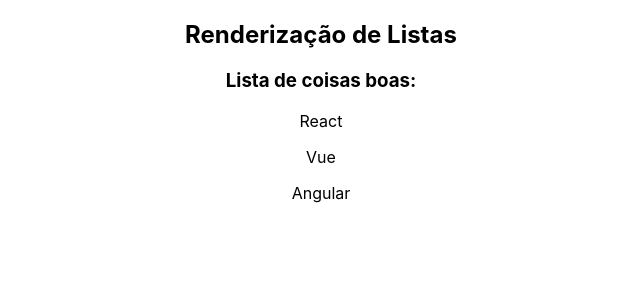
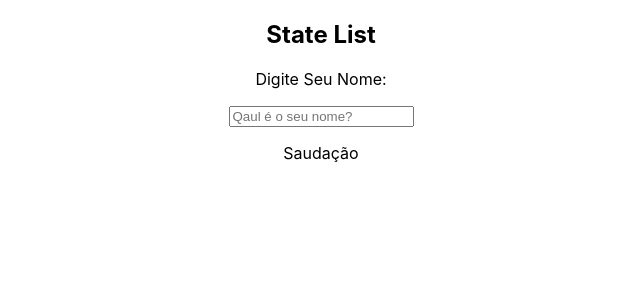
Before and after one commit to Samuel-fsb/react, a React (Create React App) app in the folder meu-projeto/: page / in a window 1280 px wide. Shown: the top 300 px of the page, without its empty margins (319-959 px from the left). Built offline with nearby package versions, Linux system fonts and the light colour scheme.

Commit message:
Criando um elemento de formulário.

```diff
--- a/meu-projeto/src/App.js
+++ b/meu-projeto/src/App.js
@@ -1,15 +1,18 @@
 import './App.css';
-import Lista2 from './componets/Lista2'
+import {useState} from 'react'
+import SeuNome from './componets/SeuNome';
+import Saudacao from './componets/saudacao'
 
 function App() {
 
-  const MeusItens = ['React', 'Vue', 'Angular']
-
+const [nome, setNome] = useState()
 
   return(
     <div className='App'>
-      <h2>Renderização de Listas</h2>
-      <Lista2 itens={MeusItens}/>
+      <h2>State List</h2>
+      <SeuNome setNome={setNome}/>
+      {nome}
+      <Saudacao nome={nome}/>
     </div>
   );
 
--- /dev/null
+++ b/meu-projeto/src/componets/SeuNome.js
@@ -0,0 +1,11 @@
+function SeuNome({ setNome }){
+
+    return(
+    <div>
+        <p>Digite Seu Nome:</p>
+        <input type="text" placeholder="Qaul é o seu nome?" onChange={(e) => setNome(e.target.value)}></input>
+    </div>
+    );
+};
+
+export default SeuNome;
--- /dev/null
+++ b/meu-projeto/src/componets/saudacao.js
@@ -0,0 +1,9 @@
+function Saudacao(){
+    return(
+    <>
+    <p>Saudação</p>
+    </>
+    )
+};
+
+export default Saudacao;
```
